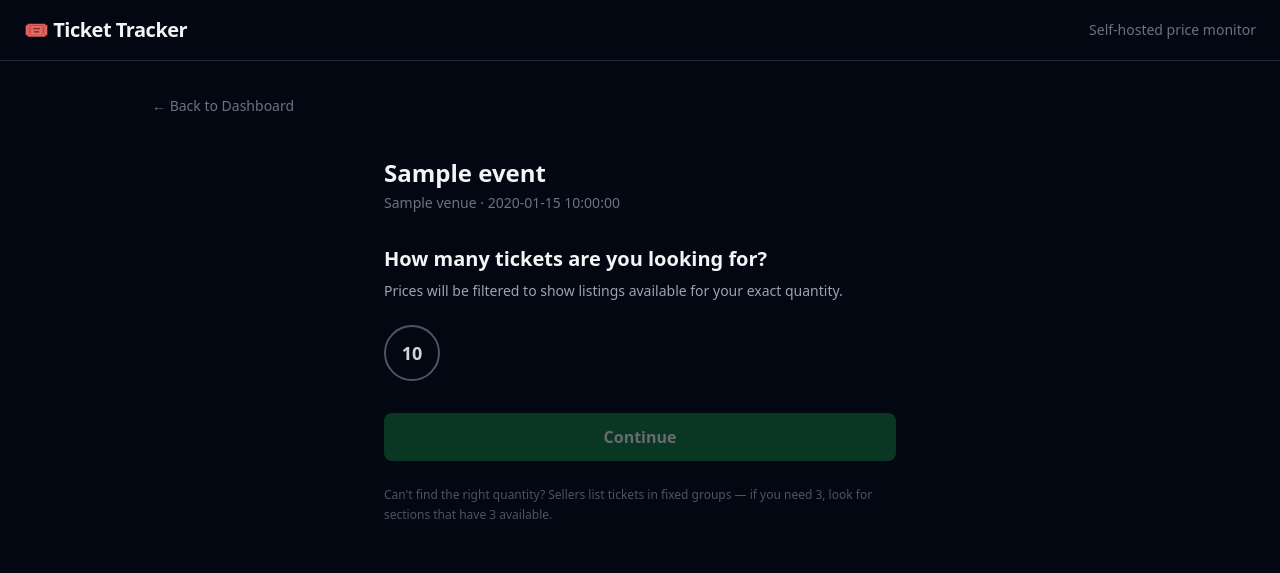
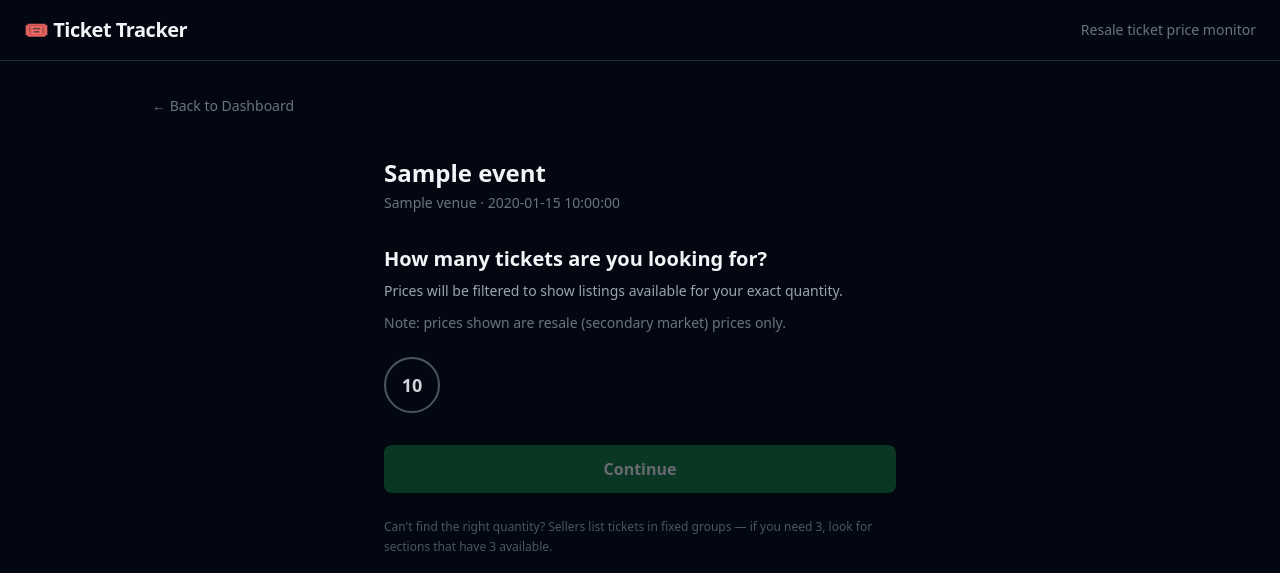
Before and after one commit to Gurshaan-Deol/ticket-tracker, a FastAPI app: template app/templates/setup.html in a window 1280 px wide. Shown: the top 573 px of the page. Run offline with FastAPI, Linux system fonts and the light colour scheme; the template is opened without the code that fills it: most values are stand-ins (such as "Sample title", 1, 10 or a date in 2020); some libraries are stand-ins or nearby versions.

Commit message:
Updated UI

```diff
--- a/app/templates/base.html
+++ b/app/templates/base.html
@@ -11,7 +11,7 @@
 <body class="bg-gray-950 text-gray-100 min-h-screen">
   <nav class="border-b border-gray-800 px-6 py-4 flex items-center justify-between">
     <a href="/" class="text-xl font-bold tracking-tight">🎟 Ticket Tracker</a>
-    <span class="text-sm text-gray-500">Self-hosted price monitor</span>
+    <span class="text-sm text-gray-500">Resale ticket price monitor</span>
   </nav>
   <main class="max-w-5xl mx-auto px-6 py-8">
     {% block content %}{% endblock %}
--- a/app/templates/dashboard.html
+++ b/app/templates/dashboard.html
@@ -3,13 +3,14 @@
 
 {% block content %}
 
-<div class="flex items-center justify-between mb-6">
+<div class="flex items-center justify-between mb-1">
   <h1 class="text-2xl font-bold">Tracked Events</h1>
   <button id="toggle-add-form"
           class="bg-green-700 hover:bg-green-600 text-white px-4 py-2 rounded-lg text-sm font-medium transition">
     + Add Event
   </button>
 </div>
+<p class="text-sm text-gray-500 mb-6">Tracks resale (fan-to-fan) ticket prices only. Reatil tickets are not included.</p>
 
 <!-- Add Event Panel -->
 <div id="add-form-panel" class="hidden mb-6 p-5 bg-gray-900 rounded-lg border border-gray-700">
--- a/app/templates/event.html
+++ b/app/templates/event.html
@@ -34,6 +34,7 @@
             <span class="text-yellow-400">No ticket quantity set</span>
           {% endif %}
         </span>
+        <span class="text-xs text-gray-500 bg-gray-800 px-2 py-0.5 rounded-full">Resale only</span>
         <button id="qty-edit-btn"
                 class="text-xs text-gray-500 hover:text-gray-300 underline transition">
           Edit
--- a/app/templates/setup.html
+++ b/app/templates/setup.html
@@ -15,9 +15,10 @@
   </p>
 
   <h2 class="text-xl font-semibold mb-2">How many tickets are you looking for?</h2>
-  <p class="text-sm text-gray-400 mb-6">
+  <p class="text-sm text-gray-400 mb-3">
     Prices will be filtered to show listings available for your exact quantity.
   </p>
+  <p class="text-sm text-gray-500 mb-6">Note: prices shown are resale (secondary market) prices only.</p>
 
   <form id="setup-form" method="POST" action="/events/{{ event.id }}/quantity">
     <div class="flex gap-3 flex-wrap mb-8">
```
Also changed, not shown: alembic/versions/76ca67e4a769_add_raw_offers_table.py (added, +30 -0 lines).
